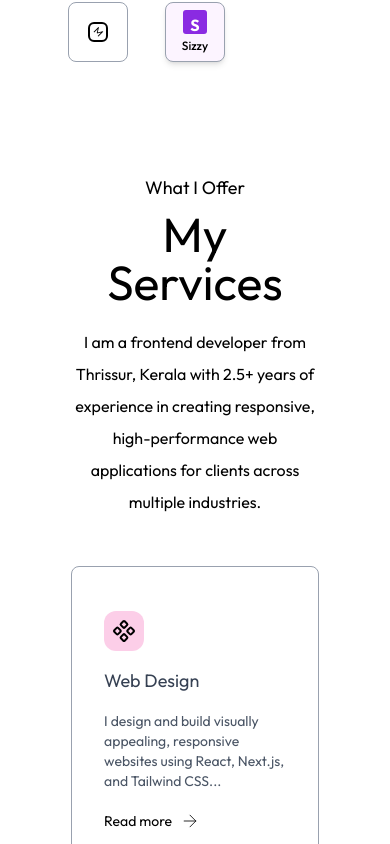
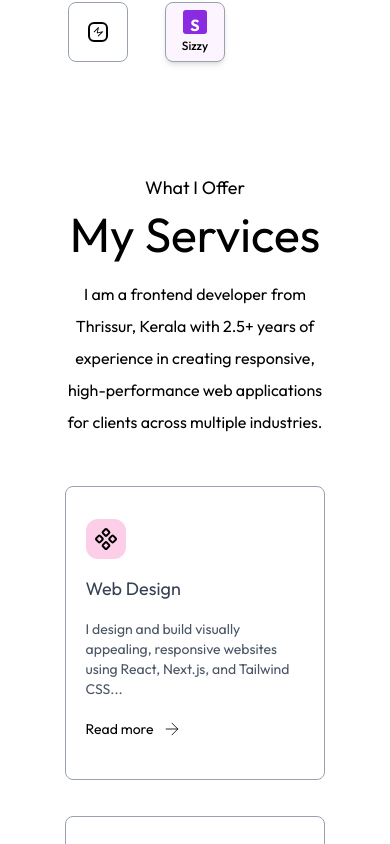
Before and after one commit to Sharonsunny619/portfolio, a Next.js app: page / in a window 390 px wide. Shown: the part 2980-3824 px from the top of the page. Built offline with nearby package versions, Linux system fonts and the light colour scheme; a web font is replaced by a local one.

Commit message:
fix:responsive fix

```diff
--- a/src/components/footer.tsx
+++ b/src/components/footer.tsx
@@ -12,7 +12,7 @@ export default function Footer() {
 
   React.useEffect(() => setMounted(true), []);
   return (
-    <div className="mt-20   w-full  ">
+    <div className="mt-20 w-full">
       <div className="text-center">
         <Image
           src={mounted ? (resolvedTheme === "dark" ? LogoDark : Logo) : Logo}
--- a/src/components/profile.tsx
+++ b/src/components/profile.tsx
@@ -66,7 +66,7 @@ export default function Profile() {
           initial={{ y: 30, opacity: 0 }}
           whileInView={{ y: 0, opacity: 1 }}
           transition={{ duration: 0.6, delay: 1 }}
-          href="/SharonSunnyResume.pdf"
+          href="/Sharon-Sunny-Resume.pdf"
           download
           className="group relative inline-block w-[180px] h-[56px] cursor-pointer rounded-full border border-gray-500  overflow-hidden transition-all duration-500 ease-in z-[1]"
         >
--- a/src/components/services.tsx
+++ b/src/components/services.tsx
@@ -32,7 +32,7 @@ export default function Services() {
       whileInView={{ opacity: 1 }}
       transition={{ duration: 1 }}
       id="services"
-      className="w-full px-[12%] py-10 scroll-mt-20"
+      className="w-full px-[10%] md:px-[12%] py-10 scroll-mt-20"
     >
       {/* Header Section */}
       <motion.h4
@@ -73,7 +73,7 @@ export default function Services() {
         whileInView={{ opacity: 1 }}
         transition={{ duration: 0.9, delay: 0.6 }}
         viewport={{ once: true }}
-        className="grid grid-cols-1 md:grid-cols-2 gap-9 my-10"
+        className="grid grid-cols-1 min-[930px]:grid-cols-2 gap-9 my-10"
       >
         {serviceData.map(
           ({ icon, title, shortDescription, fullDescription }, index) => (
@@ -82,11 +82,12 @@ export default function Services() {
               ref={(el) => {
                 cardRefs.current[index] = el;
               }}
-              className="relative border  border-gray-400 rounded-lg px-8 py-10 overflow-hidden hover:shadow-black dark:hover:shadow-white cursor-pointer hover:bg-[#fcf4ff] dark:hover:bg-pink-950 transition-all duration-500 dark:hover:shadow-[4px_4px_0_#fff] hover:shadow-[4px_4px_0_#000]"
+              className={`relative border ${expandedIndex === index ? "min-[1490px]:h-[290px] min-[1260px]:h-[310px] min-[1096px]:h-[340px] min-[930px]:h-[380px] min-[688px]:h-[300px] min-[520px]:h-[330px] min-[430px]:h-[380px] min-[392px]:h-[420px] min-[362px]:h-[460px]  min-[330px]:h-[500px] min-[200px]:h-[530px]" : " " }   border-gray-400 rounded-lg px-5 min-[1260px]:px-8 py-10 overflow-hidden hover:shadow-black dark:hover:shadow-white cursor-pointer hover:bg-[#fcf4ff] dark:hover:bg-pink-950 transition-all duration-500 dark:hover:shadow-[4px_4px_0_#fff] hover:shadow-[4px_4px_0_#000]`}
             >
+
               <div
                 className={`${
-                  title !== "Web Design" ? "" : "mt-1 p-2"
+                  title !== "Web Design" ? "" : "-mt-1 p-2"
                 } -mt-2 bg-pink-200 dark:bg-pink-900 w-min rounded-xl`}
               >
                 {icon}
```
Also changed, not shown: src/app/home.tsx (+7 -9 lines), 2 other files (tests, documents, lock files or other folders).
